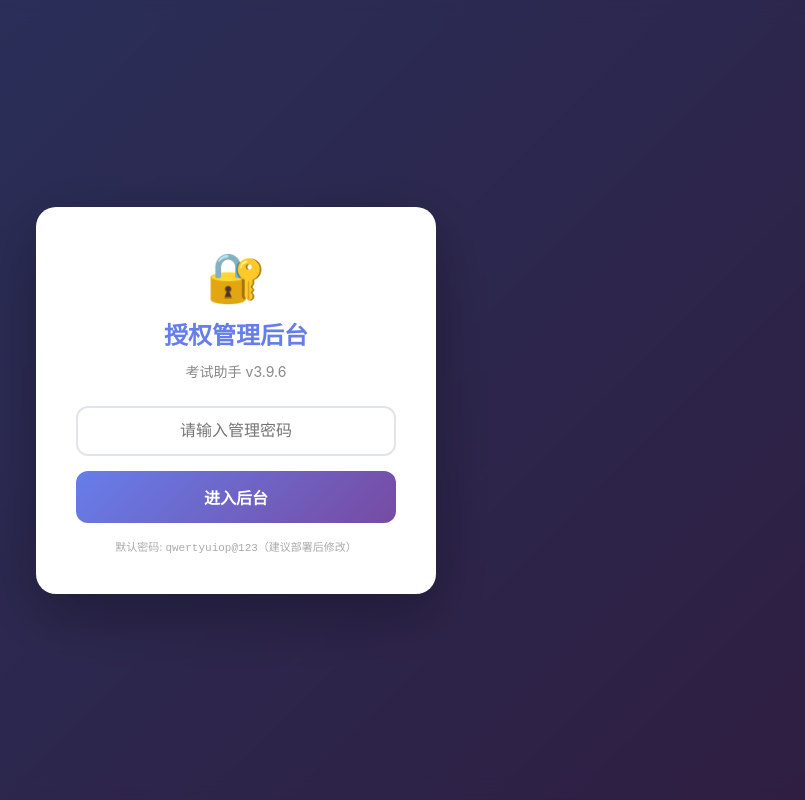
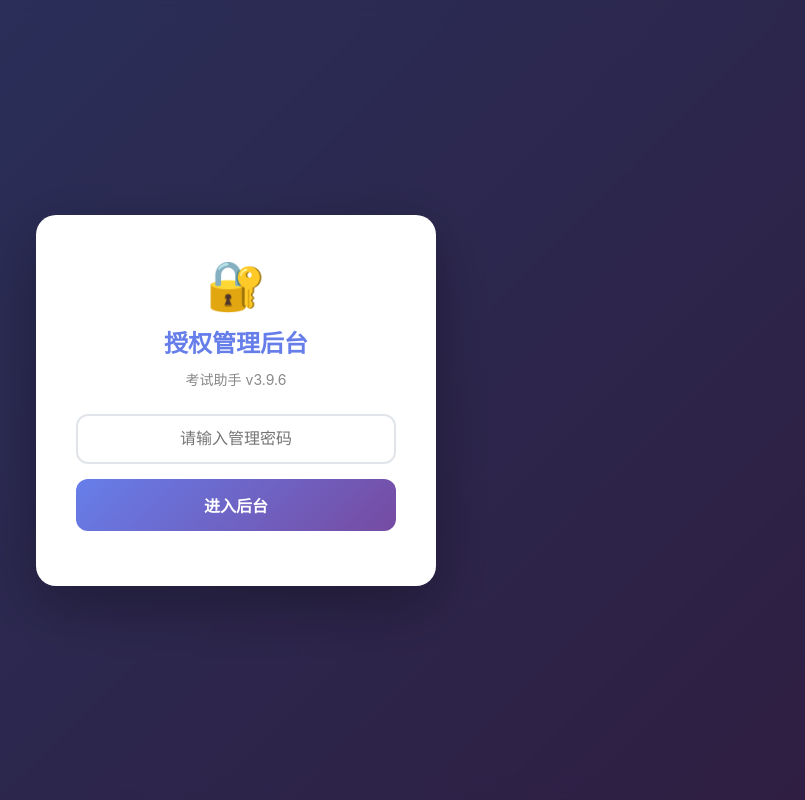
Before and after one commit to wfxx2026/exam-helper, a plain HTML site: page admin/index.html in a window 1280 px wide. Shown: the whole page, without its empty margins (404-1209 px from the left). Drawn offline with Linux system fonts and the light colour scheme.

Commit message:
更新 index.html

```diff
--- a/admin/index.html
+++ b/admin/index.html
@@ -158,7 +158,7 @@
         <button onclick="doLogin()">进入后台</button>
         <div class="login-error" id="loginError">密码错误</div>
         <div style="margin-top: 15px; font-size: 11px; color: #aaa;">
-            默认密码: <code>qwertyuiop@123</code>（建议部署后修改）
+
         </div>
     </div>
 </div>
@@ -273,7 +273,7 @@
 
 <script>
 // ==================== 配置 ====================
-const ADMIN_PASSWORD = 'admin123';  // ← 部署前务必修改！
+const ADMIN_PASSWORD = 'qwertyuiop@123';  // ← 部署前务必修改！
 const SECRET_KEY = 'ID_AUTH_KEY_2026_V3';
 
 // ==================== 数据存储 ====================
```
